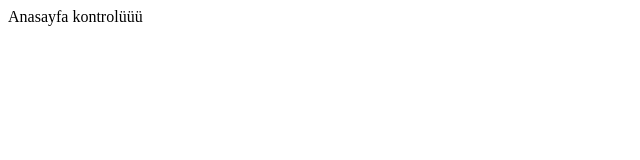
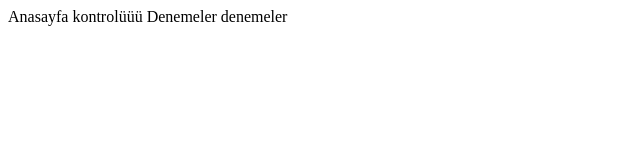
Before and after one commit to brkyylmaz/Yaz-l-m-Eg-itimi, a plain HTML site: page Git-GithubKullanimi/index.html in a window 1280 px wide. Shown: the whole page, without its empty margins (0-640 px from the left). Drawn offline with Linux system fonts and the light colour scheme; files that its build step writes are made by us from their sources.

Commit message:
Version Değişiminde denemeler ekledim

```diff
--- a/Git-GithubKullanimi/index.html
+++ b/Git-GithubKullanimi/index.html
@@ -9,5 +9,6 @@
 </head>
 <body>
     Anasayfa kontrolüüü
+    Denemeler denemeler
 </body>
 </html>
```
